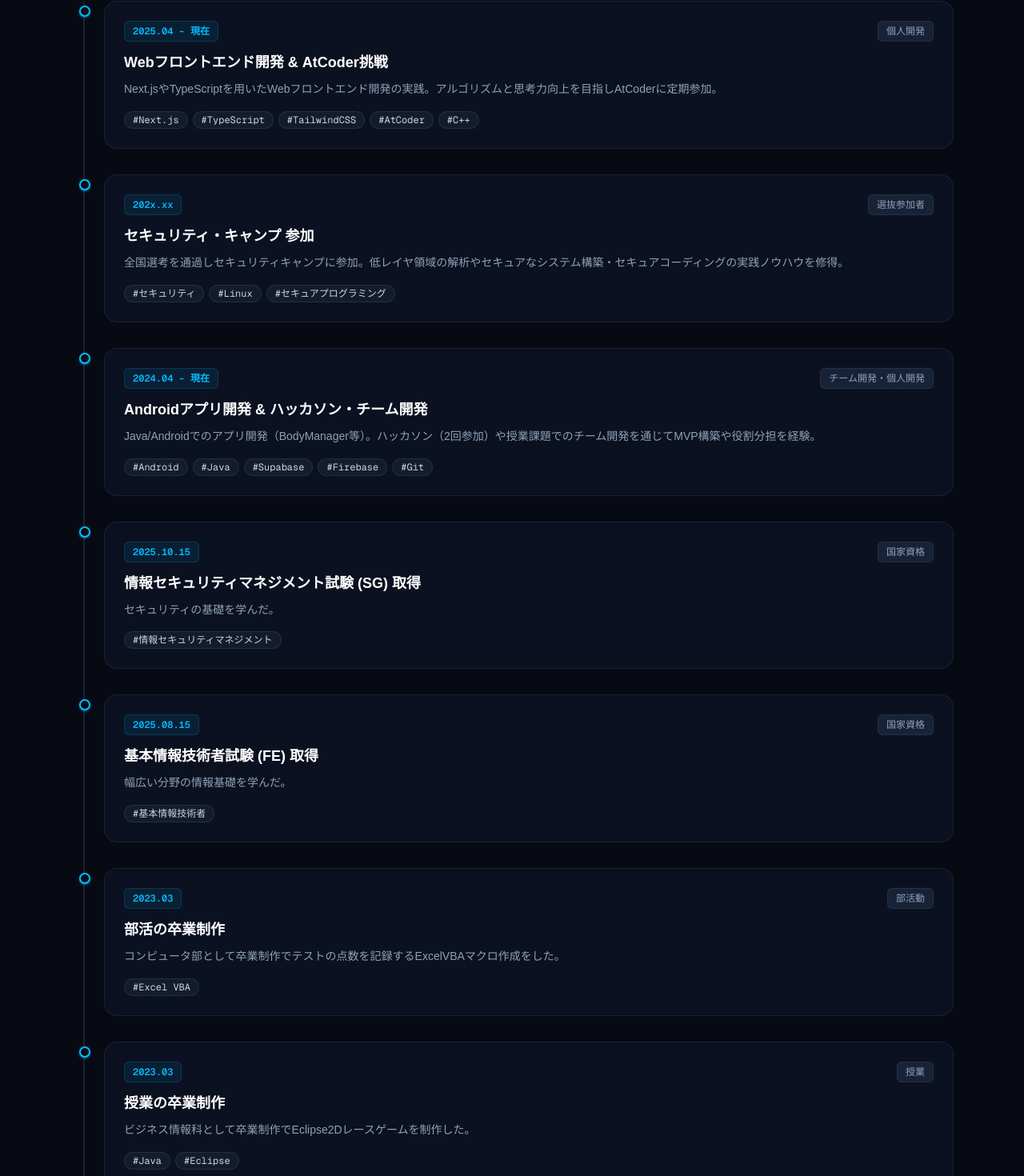
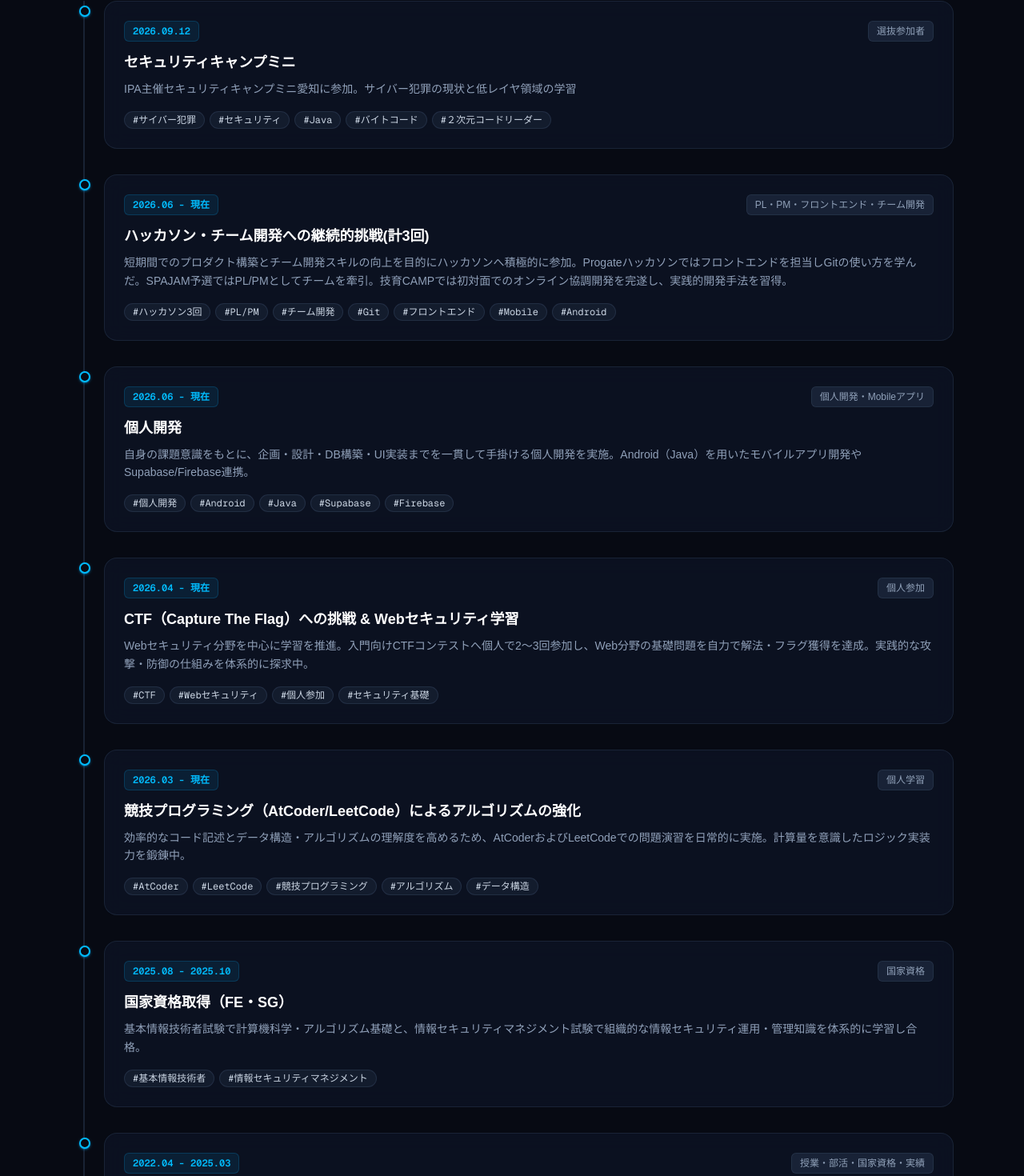
Before and after one commit to Gyt-18h/my-portfolio, a Next.js app: page / in a window 1280 px wide. Shown: the part 1706-3176 px from the top of the page at 80% size. Built offline with nearby package versions, Linux system fonts and the light colour scheme.

Commit message:
feat:経歴変更

```diff
--- a/src/data/portfolio.ts
+++ b/src/data/portfolio.ts
@@ -70,84 +70,66 @@ export const skillsData: SkillCategory[] = [
 
 export const experienceData: Experience[] = [
   {
-    id: "exp-web-atcoder",
-    period: "2025.04 - 現在",
-    title: "Webフロントエンド開発 & AtCoder挑戦",
-    role: "個人開発",
-    category: "開発",
-    description: "Next.jsやTypeScriptを用いたWebフロントエンド開発の実践。アルゴリズムと思考力向上を目指しAtCoderに定期参加。",
-    tags: ["Next.js", "TypeScript", "TailwindCSS", "AtCoder", "C++"],
+    id: "exp-security-camp",
+    period: "2026.09.12",
+    title: "セキュリティキャンプミニ",
+    role: "選抜参加者",
+    category: "実績",
+    description: "IPA主催セキュリティキャンプミニ愛知に参加。サイバー犯罪の現状と低レイヤ領域の学習",
+    tags: ["サイバー犯罪","セキュリティ", "Java", "バイトコード","２次元コードリーダー"],
   },
   {
-    id: "exp-security-camp",
-    period: "202x.xx", // ※参加年月を入力してください
-    title: "セキュリティ・キャンプ 参加",
-    role: "選抜参加者",
-    category: "実績",
-    description: "全国選考を通過しセキュリティキャンプに参加。低レイヤ領域の解析やセキュアなシステム構築・セキュアコーディングの実践ノウハウを修得。",
-    tags: ["セキュリティ", "Linux", "セキュアプログラミング"],
+    id: "exp-hackathons",
+    period: "2026.06 - 現在",
+    title: "ハッカソン・チーム開発への継続的挑戦(計3回)",
+    role: "PL・PM・フロントエンド・チーム開発",
+    category: "開発",
+    description: "短期間でのプロダクト構築とチーム開発スキルの向上を目的にハッカソンへ積極的に参加。Progateハッカソンではフロントエンドを担当しGitの使い方を学んだ。SPAJAM予選ではPL/PMとしてチームを牽引。技育CAMPでは初対面でのオンライン協調開発を完遂し、実践的開発手法を習得。",
+    tags: ["ハッカソン3回", "PL/PM", "チーム開発", "Git", "フロントエンド","Mobile","Android"],
   },
   {
-    id: "exp-android-hackathon",
-    period: "2024.04 - 現在",
-    title: "Androidアプリ開発 & ハッカソン・チーム開発",
-    role: "チーム開発・個人開発",
+    id: "exp-personal-development",
+    period: "2026.06 - 現在",
+    title: "個人開発",
+    role: "個人開発・Mobileアプリ",
     category: "開発",
-    description: "Java/Androidでのアプリ開発（BodyManager等）。ハッカソン（2回参加）や授業課題でのチーム開発を通じてMVP構築や役割分担を経験。",
-    tags: ["Android", "Java", "Supabase", "Firebase", "Git"],
+    description: "自身の課題意識をもとに、企画・設計・DB構築・UI実装までを一貫して手掛ける個人開発を実施。Android（Java）を用いたモバイルアプリ開発やSupabase/Firebase連携。",
+    tags: ["個人開発", "Android", "Java", "Supabase", "Firebase"],
+  },
+  {
+    id: "exp-ctf-security",
+    period: "2026.04 - 現在",
+    title: "CTF（Capture The Flag）への挑戦 & Webセキュリティ学習",
+    role: "個人参加",
+    category: "実績",
+    description: "Webセキュリティ分野を中心に学習を推進。入門向けCTFコンテストへ個人で2〜3回参加し、Web分野の基礎問題を自力で解法・フラグ獲得を達成。実践的な攻撃・防御の仕組みを体系的に探求中。",
+    tags: ["CTF", "Webセキュリティ","個人参加", "セキュリティ基礎"],
+  },
+  {
+    id: "exp-competitive-programming",
+    period: "2026.03 - 現在",
+    title: "競技プログラミング（AtCoder/LeetCode）によるアルゴリズムの強化",
+    role: "個人学習",
+    category: "実績",
+    description: "効率的なコード記述とデータ構造・アルゴリズムの理解度を高めるため、AtCoderおよびLeetCodeでの問題演習を日常的に実施。計算量を意識したロジック実装力を鍛錬中。",
+    tags: ["AtCoder", "LeetCode", "競技プログラミング", "アルゴリズム", "データ構造"],
   },
   {
     id: "exp-certifications",
-    period: "2025.10.15",
-    title:"情報セキュリティマネジメント試験 (SG) 取得",
+    period: "2025.08 - 2025.10",
+    title: "国家資格取得（FE・SG）",
     role: "国家資格",
     category: "資格",
-    description: "セキュリティの基礎を学んだ。",
-    tags: ["情報セキュリティマネジメント"],
+    description: "基本情報技術者試験で計算機科学・アルゴリズム基礎と、情報セキュリティマネジメント試験で組織的な情報セキュリティ運用・管理知識を体系的に学習し合格。",
+    tags: ["基本情報技術者", "情報セキュリティマネジメント"],
   },
   {
-    id: "exp-certifications",
-    period: "2025.08.15",
-    title: "基本情報技術者試験 (FE) 取得",
-    role: "国家資格",
-    category: "資格",
-    description: "幅広い分野の情報基礎を学んだ。",
-    tags: ["基本情報技術者"],
-  },
-  {
-    id: "exp-highschool",
-    period: "2023.03",
-    title: "部活の卒業制作",
-    role: "部活動",
-    category: "学歴",
-    description: "コンピュータ部として卒業制作でテストの点数を記録するExcelVBAマクロ作成をした。",
-    tags: ["Excel VBA"],
-  },
-   {
-    id: "exp-highschool",
-    period: "2023.03",
-    title: "授業の卒業制作",
-    role: "授業",
-    category: "学歴",
-    description: "ビジネス情報科として卒業制作でEclipse2Dレースゲームを制作した。",
-    tags: ["Java","Eclipse"],
-  },
-   {
-    id: "exp-certifications",
-    period: "2023.07.14",
-    title: "ITパスポート試験 (IP) 取得",
-    role: "国家資格",
-    category: "資格",
-    description: "幅広い分野の基礎を学んだ。",
-    tags: ["ITパスポート"],
-  },
-  {
-    id: "exp-highschool",
-    period: "2021.04 - 2023.03",
-    title: "高校時代：IT基礎習得・Javaゲーム開発・iパス取得",
-    role: "学習・部活動",
-    category: "学歴",
-    description: "部活でのテスト点数記録VBAマクロ作成や、卒業制作でのJava 2Dゲーム（Eclipse）開発を通じてモノづくりの原体験を得る。ITパスポート取得。",
-    tags: ["Java", "Excel VBA", "Eclipse", "ITパスポート"],
+    id: "exp-highschool-achievements",
+    period: "2022.04 - 2025.03",
+    title: "高校：ビジネス情報科/コンピュータ部副部長としての学び",
+    role: "授業・部活・国家資格・実績",
+    category: "学歴・資格・実績",
+    description: "ビジネス情報科およびコンピュータ部副部長として活動。競技大会では情報処理部門で東海大会団体6位に入賞。卒業制作として、部活ではテストの点数を記録するExcel VBAマクロ、授業ではEclipseを用いたJava 2Dレースゲームを開発。在学中にITパスポートを取得し、幅広い知識の取得と経験を得た。",
+    tags: ["Eclipse","Java","2Dゲーム","Excel VBA","ITパスポート","副部長","東海大会団体6位"],
   },
 ];
```
